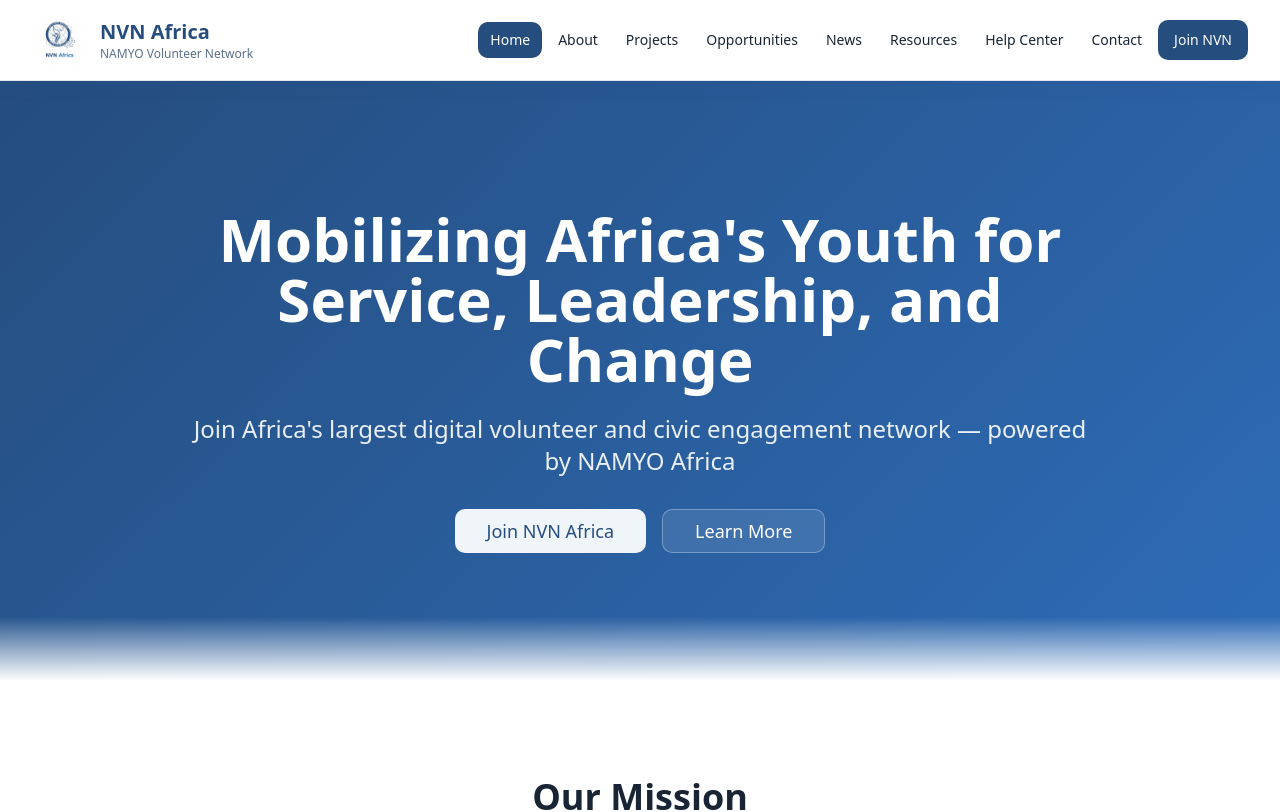
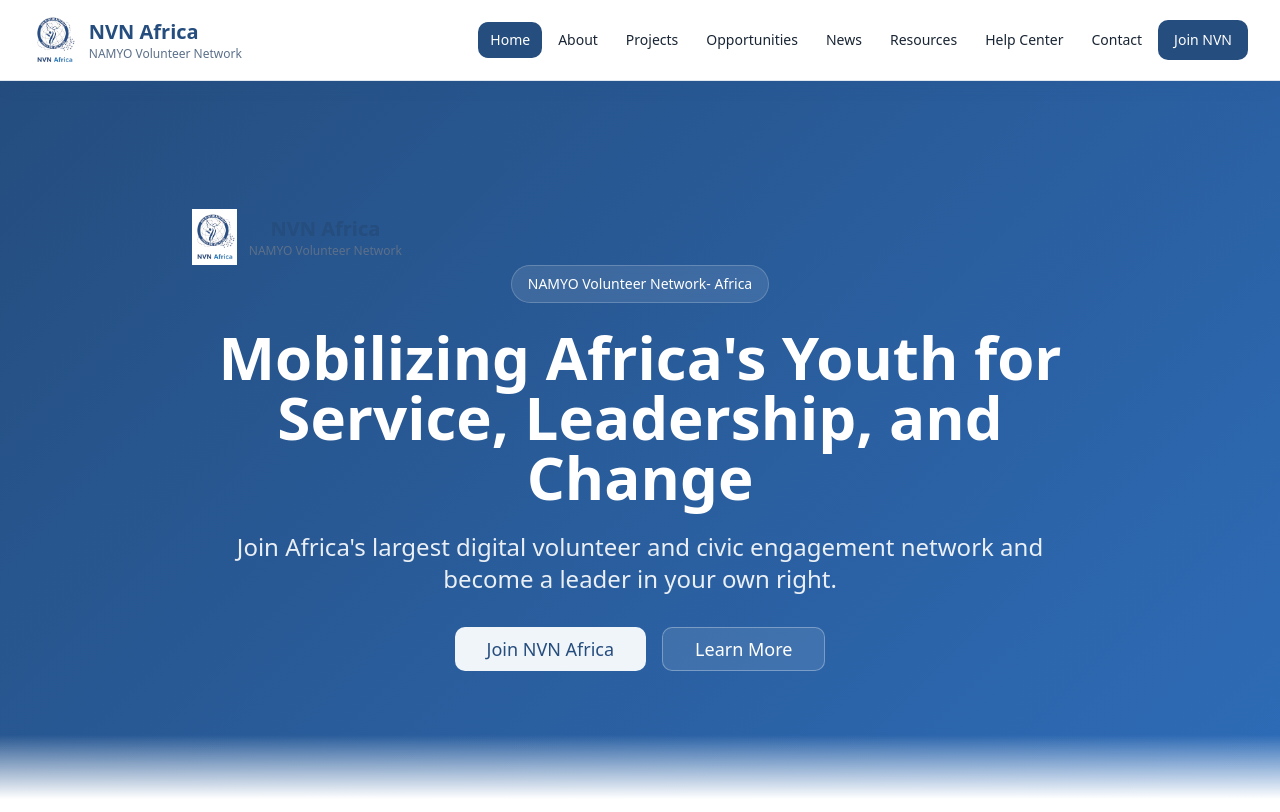
Before and after one commit to nvn-africa/nvn-africa-platform, a React (Vite) app in the folder frontend/: page / in a window 1280 px wide. Shown: the top 812 px of the page. Built offline with nearby package versions, Linux system fonts and the light colour scheme; the HTML template or start-up script is replaced by a standard one.

Commit message:
Fix: Hero section

```diff
--- a/frontend/src/pages/Home.tsx
+++ b/frontend/src/pages/Home.tsx
@@ -2,19 +2,31 @@ import { Link } from "react-router-dom";
 import { Button } from "@/components/ui/button";
 import { Card, CardContent } from "@/components/ui/card";
 import { Users, Target, Leaf, ArrowRight } from "lucide-react";
+import nvnLogo from "@/assets/nvn-logo.png";
 
 const Home = () => {
   return (
     <div>
       {/* Hero Section */}
       <section className="relative bg-gradient-hero text-primary-foreground py-20 lg:py-32">
+
         <div className="container mx-auto px-4 sm:px-6 lg:px-8">
           <div className="max-w-4xl mx-auto text-center">
+            <Link to="/" className="flex items-center space-x-3 hover:opacity-90 transition-opacity">
+              <img src={nvnLogo} alt="NVN Africa Logo" className="h-14 w-auto" />
+              <div className="hidden sm:block">
+                <div className="text-xl font-bold text-primary">NVN Africa</div>
+                <div className="text-xs text-muted-foreground">NAMYO Volunteer Network</div>
+              </div>
+            </Link>
+            <div className="inline-block  mb-6 px-4 py-2 bg-white/10 backdrop-blur-sm rounded-full border border-white/20">
+              <p className="text-sm font-medium">NAMYO Volunteer Network- Africa</p>
+            </div>
             <h1 className="text-4xl md:text-5xl lg:text-6xl font-bold mb-6 animate-in fade-in slide-in-from-bottom-4 duration-1000">
               Mobilizing Africa's Youth for Service, Leadership, and Change
             </h1>
             <p className="text-xl md:text-2xl mb-8 text-primary-foreground/90 animate-in fade-in slide-in-from-bottom-4 duration-1000 delay-150">
-              Join Africa's largest digital volunteer and civic engagement network — powered by NAMYO Africa
+              Join Africa's largest digital volunteer and civic engagement network and become a leader in your own right.
             </p>
             <div className="flex flex-col sm:flex-row gap-4 justify-center animate-in fade-in slide-in-from-bottom-4 duration-1000 delay-300">
               <Button size="lg" variant="secondary" asChild className="text-lg">
```
Also changed, not shown: frontend/src/components/Layout.tsx (+3 -5 lines), frontend/src/assets/nvn-logo.png (added).
